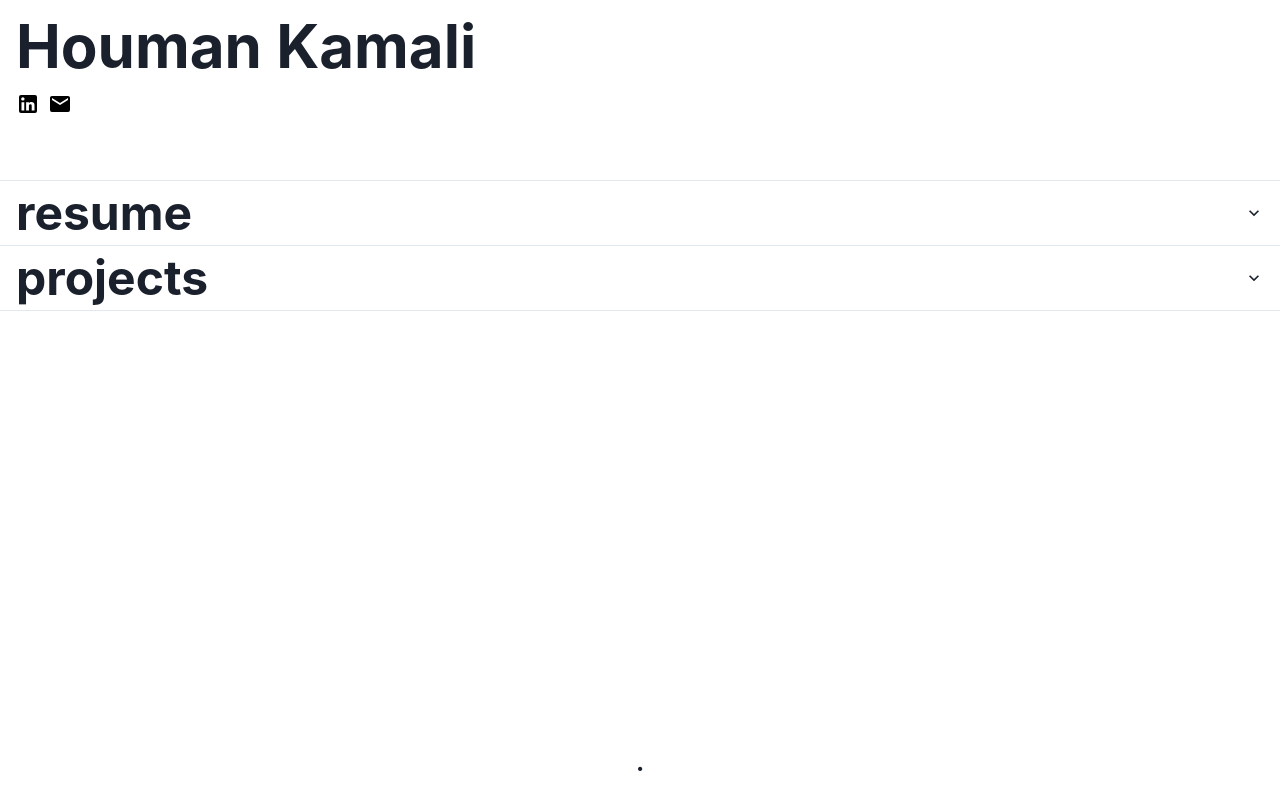
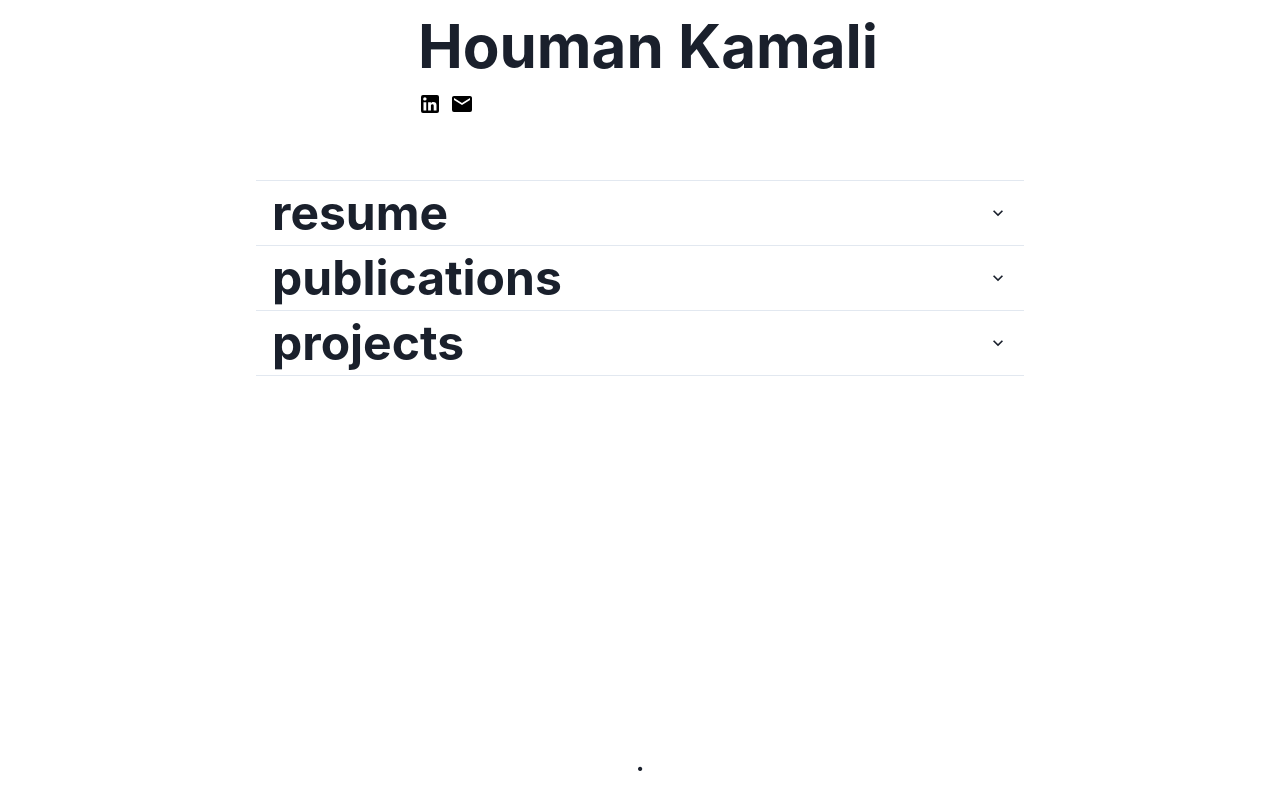
Before and after one commit to HunderlineK/website, a React (Create React App) app: page / in a window 1280 px wide. Built offline with nearby package versions, Linux system fonts and the light colour scheme.

Commit message:
add the publications

```diff
--- a/src/components/Main.tsx
+++ b/src/components/Main.tsx
@@ -14,11 +14,13 @@ import Section from "./Section";
 import Projects from "./Projects";
 import Resume from "./Resume";
 import Links from "./Links";
+import Publications from "./Publications";
 
 import { contentState } from "../states";
 
 const sections: [string, ReactElement][] = [
   ["resume", <Resume />],
+  ["publications", <Publications />],
   ["projects", <Projects />]
 ];
 
@@ -26,14 +28,20 @@ export default function Main() {
   const [mainContent] = useRecoilState(contentState);
 
   return (
-    <Flex direction="column" h="100vh">
+    <Flex h="100vh" width="100vs" alignItems="center" direction="column">
+      <Flex
+        direction="column"
+        alignItems="center"
+        width={{ base: "100%", md: "48em" }}
+        height="100%"
+      >
         <Stack marginLeft="4" marginTop="4" marginBottom="16" spacing="4">
           <Heading as="h1" size="3xl">
             Houman Kamali
           </Heading>
           <Links />
         </Stack>
-      <Stack spacing="6">
+        <Stack spacing="6" width="100%">
           <Accordion allowToggle>
             {sections.map(([title, content]) => (
               <Section
@@ -54,5 +62,6 @@ export default function Main() {
           .
         </Text>
       </Flex>
+    </Flex>
   );
 }
--- a/src/components/Projects.tsx
+++ b/src/components/Projects.tsx
@@ -4,7 +4,7 @@ export default function Projects() {
   return (
     <p>
       <strong>
-        <Link href="https://figura.vercel.app" target="blank">
+        <Link href="https://figura.vercel.app" isExternal>
           Figura
         </Link>
       </strong>
--- /dev/null
+++ b/src/components/Publications.tsx
@@ -0,0 +1,46 @@
+import { Stack, Box } from "@chakra-ui/react";
+
+type PublicationProps = {
+  title: string;
+  details: string;
+};
+
+function Publication({ title, details }: PublicationProps) {
+  return (
+    <Box>
+      <p>
+        <strong>{title}</strong>
+        <br />
+        {details}
+      </p>
+    </Box>
+  );
+}
+
+const publications: PublicationProps[] = [
+  {
+    title: "Design methods for latent effectives of LAMEEs (draft)",
+    details: "2022, Journal TBD, by Houman Kamali and Carey Simonson"
+  },
+  {
+    title:
+      "Aerosol delivery of synthetic DNA containing CpG motifs (CpG-ODN) in broiler chicks at hatch un-der field conditions using a commercial-scale prototype nebulizer provided protection against le-thal Escherichia coli septicemia",
+    details: "2021, Poultry Science, by Dr. Khawaja Ashfaque Ahmed et al."
+  },
+  {
+    title:
+      "Extension of the Concepts of Heat Capacity Rate Ratio and Effectiveness-Number of Transfer Units Model to the Coupled Heat and Moisture Exchange ",
+    details:
+      "2016, ASME JHT, by Houman Kamali, Carey Simonson, Robert Besant, and Gaoming Ge."
+  }
+];
+
+export default function () {
+  return (
+    <Stack>
+      {publications.map((publication) => (
+        <Publication {...publication} />
+      ))}
+    </Stack>
+  );
+}
--- a/src/components/Section.tsx
+++ b/src/components/Section.tsx
@@ -19,7 +19,11 @@ function Section({ title, content }: SectionProps) {
       <h2>
         <AccordionButton
           _expanded={{ bg: "#4c362dc9", color: "white" }}
-          _focus={{ border: "none", borderLeft: "1px solid black" }}
+          _focus={{
+            border: "none",
+            borderLeft: "1px solid black",
+            borderRight: "1px solid black"
+          }}
         >
           <Box flex="1" textAlign="left">
             {title}
```
Also changed, not shown: package.json (+7 -2 lines). Lines whose indentation alone changed are shown as unchanged.
